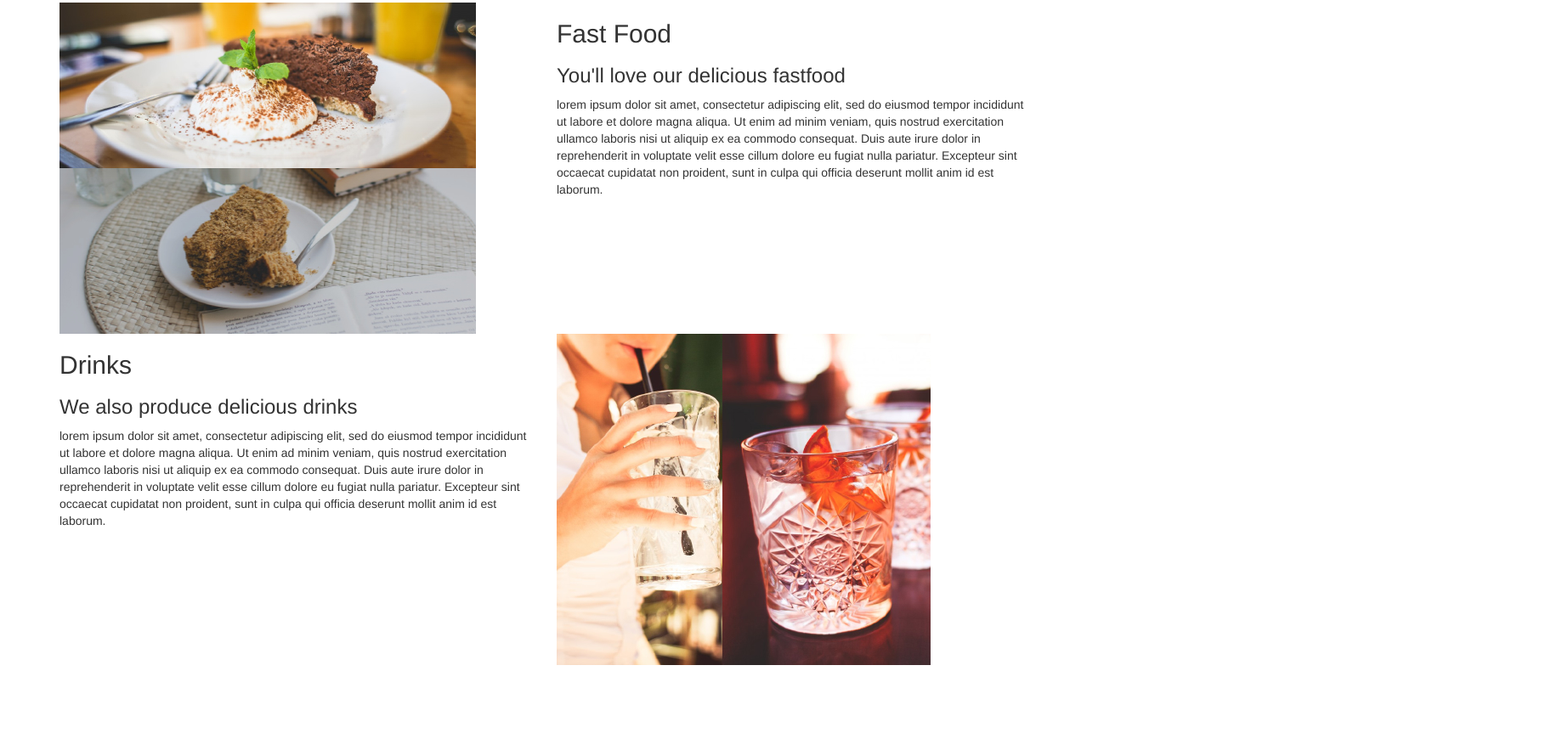
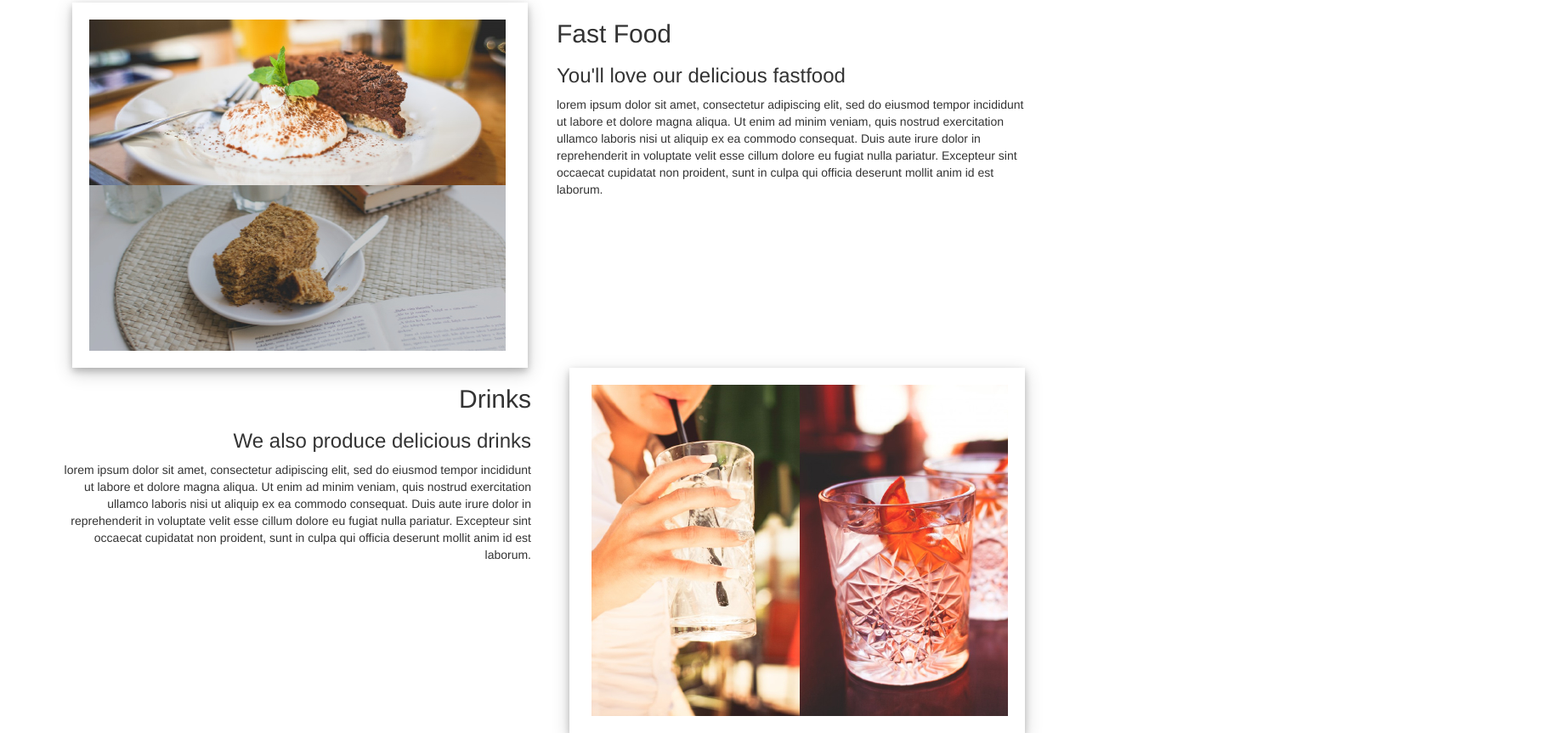
Before and after one commit to ericaoforiatta/nita-cuisine, a plain HTML site: page index.html in a window 1280 px wide. Shown: the part 480-1343 px from the top of the page at 85% size, 1825 px wide, since content can reach past the window. Before the commit the page ends 1263 px from the top, so only its background shows below. Drawn offline with nearby package versions, Linux system fonts and the light colour scheme.

Commit message:
This commit is after adding the polaroid style on fastfood and drinks images and aligning drinks text to the left

```diff
--- a/css/styles.css
+++ b/css/styles.css
@@ -16,11 +16,12 @@ padding-top: 25px;
 
 #fast-food{
   text-align: left;
-  float: right;
 }
 #drinks{
-  float: left;
+  text-align: right;
 }
+
+
 .happyhour{
   background-color: blue;
   background-size: contain;
@@ -35,3 +36,11 @@ padding-top: 25px;
 p#drinkscolumn{
   width: 20px
 }
+.polaroid{
+  width: 47%;
+  background-color: white;
+  box-shadow: 0 4px 8px 0 rgba(0, 0, 0, 0.2), 0 6px 20px 0 rgba(0, 0, 0, 0.19);
+  padding: 20px 20px;
+  image-orientation:
+
+}
--- a/index.html
+++ b/index.html
@@ -39,13 +39,17 @@
 </div>
 
     <div class="container">
-        <div id="fast-food">
       <div class="row">
         <div class="col-md-6">
+          <div class="container">
+            <div class="polaroid">
           <img src="images/fastfood/fastFood1.jpg">
           <img src="images/fastfood/fastFood2.jpg">
         </div>
+      </div>
+    </div>
         <div class="col-md-6">
+            <div id="fast-food">
           <h2>Fast Food</h2>
           <h3>You'll love our delicious fastfood</h3>
           <p>lorem ipsum dolor sit amet, consectetur adipiscing elit, sed do eiusmod tempor incididunt ut labore et dolore magna aliqua. Ut enim ad minim veniam, quis nostrud exercitation ullamco laboris nisi ut aliquip ex ea commodo consequat. Duis aute
@@ -56,30 +60,32 @@
   </div>
 
     <div class="container">
-      <div id="drinks">
       <div class="row">
+        <div id="drinks">
         <div class="col-md-6">
+
         <h2>Drinks</h2>
-
         <h3>We also produce delicious drinks</h3>
-
-        <p><div id="drinkscolumn>">lorem ipsum dolor sit amet, consectetur adipiscing elit, sed do eiusmod tempor incididunt ut labore et dolore magna aliqua.
+        <p>lorem ipsum dolor sit amet, consectetur adipiscing elit, sed do eiusmod tempor incididunt ut labore et dolore magna aliqua.
           Ut enim ad minim veniam, quis nostrud exercitation ullamco laboris nisi ut aliquip ex ea commodo consequat. Duis aute irure
           dolor in reprehenderit in voluptate velit esse cillum dolore
-          eu fugiat nulla pariatur. Excepteur sint occaecat cupidatat non proident, sunt in culpa qui officia deserunt mollit anim id est laborum.</span></p>
-      </div>
+          eu fugiat nulla pariatur. Excepteur sint occaecat cupidatat non proident, sunt in culpa qui officia deserunt mollit anim id est laborum.
+        </p>
     </div>
-      <div class="col-md-2">
 
-        <img src="images/drinks/drink1.jpg"> </div>
-        <div class="col-md-4">
-        <img id="drink2" src="images/drinks/drink2.jpg"></div>
+          <div class="col-md-3">
 
-      </div>
+            <div class="container">
+              <div class="polaroid">
+            <img src="images/drinks/drink1.jpg"
+            ><img src="images/drinks/drink2.jpg">
+          </div>
+        </div>
     </div>
   </div>
 </div>
 
+
 </body>
 
 </html>
```
